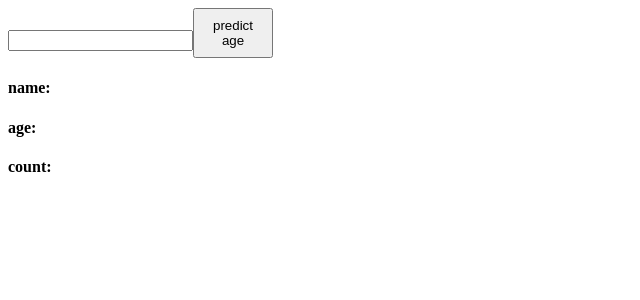
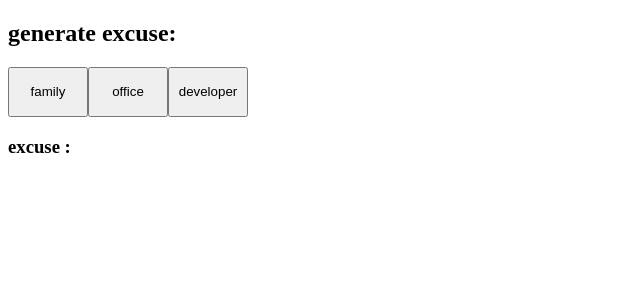
Before and after one commit to mphoChuene/React-practice, a React (Vite) app: page / in a window 1280 px wide. Shown: the top 300 px of the page, without its empty margins (0-640 px from the left). Built offline with nearby package versions, Linux system fonts and the light colour scheme; no server answers.

Commit message:
completed API exercise

```diff
--- a/src/App.jsx
+++ b/src/App.jsx
@@ -6,12 +6,14 @@ import "./index.css";
 // import State from "./components/usestatehook/State";
 // import Todo from "./components/CRUD/Todo";
 // import Component from "./components/lifecycle/Component";
-import FetchData from "./components/lifecycle/FetchData";
+// import FetchData from "./components/lifecycle/FetchData";
+import ExerciseApi from "./components/lifecycle/ExerciseApi";
 
 const App = () => {
   return (
     <div>
-      <FetchData />
+      <ExerciseApi />
+      {/* <FetchData /> */}
       {/* <Component/> */}
       {/* <Todo/> */}
       {/* <State /> */}
--- /dev/null
+++ b/src/components/lifecycle/ExerciseApi.jsx
@@ -0,0 +1,44 @@
+import axios from "axios";
+import React, { useState } from "react";
+
+const ExerciseApi = () => {
+  const [excuse, setExcuse] = useState("");
+
+  const family = () => {
+    axios
+      .get("https://excuser-three.vercel.app/v1/excuse/family/")
+      .then((res) => {
+        setExcuse(res.data[0].excuse);
+      });
+  };
+  const developer = () => {
+    axios
+      .get("https://excuser-three.vercel.app/v1/excuse/developers/")
+      .then((res) => {
+        setExcuse(res.data[0].excuse);
+      });
+  };
+  const office = () => {
+    axios
+      .get("https://excuser-three.vercel.app/v1/excuse/office/")
+      .then((res) => {
+        setExcuse(res.data[0].excuse);
+      });
+  };
+
+  return (
+    <div>
+      <div className="inputs">
+        <h2>generate excuse:</h2>
+        <button onClick={family}>family</button>
+        <button onClick={developer}>office</button>
+        <button onClick={office}>developer</button>
+      </div>
+      <div className="display">
+        <h3>excuse : {excuse} </h3>
+      </div>
+    </div>
+  );
+};
+
+export default ExerciseApi;
```
